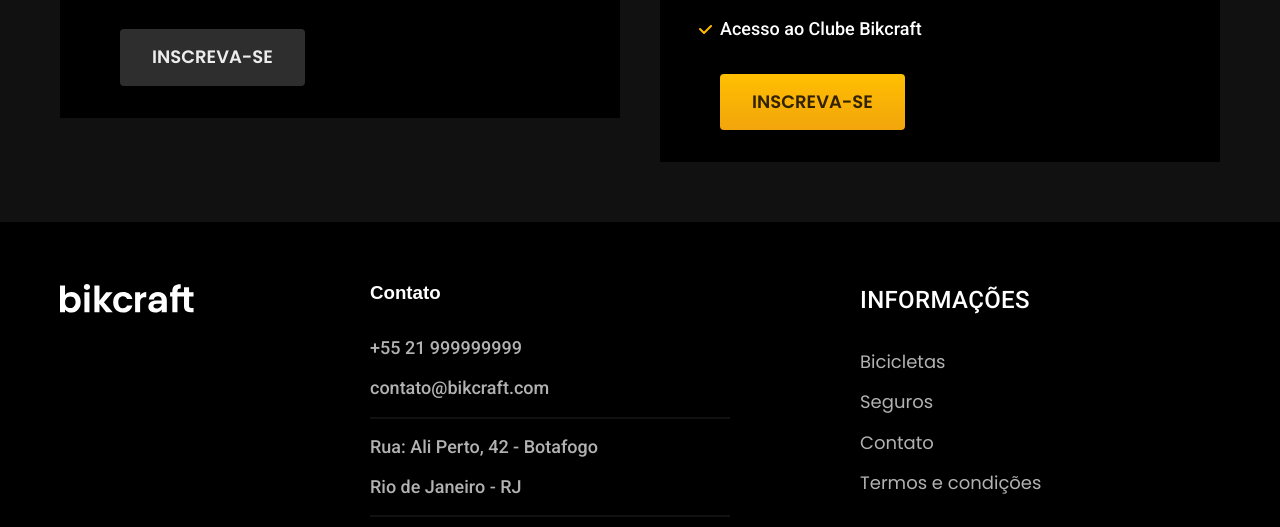
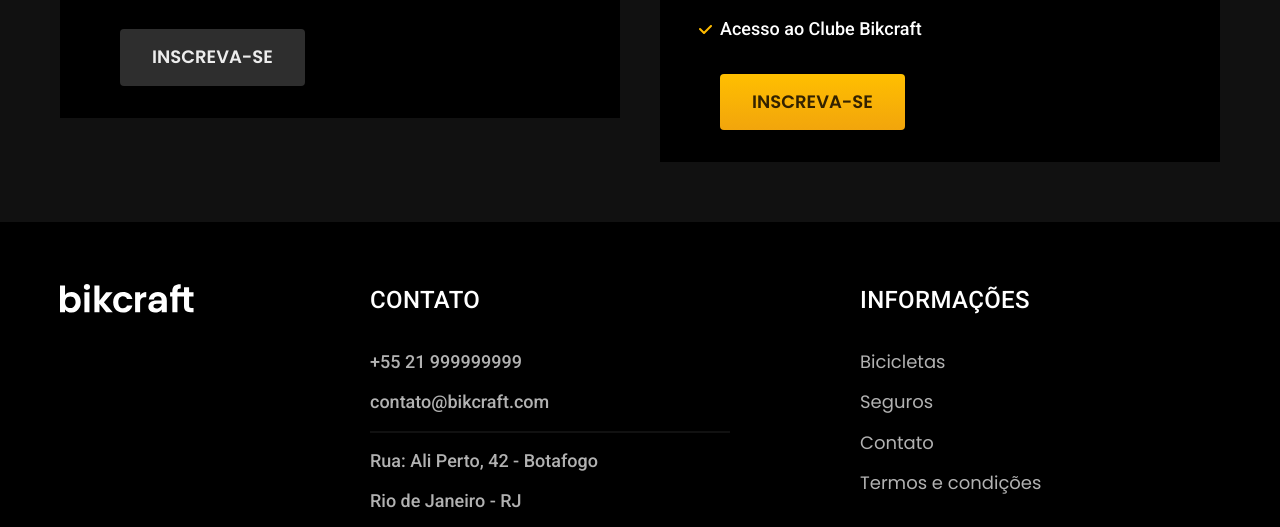
Before and after one commit to Edilca/Bikcraft---Bicicletas-Eletricas, a plain HTML site: page index.html in a window 1280 px wide. Shown: the part 4331-4858 px from the top of the page. Drawn offline with Linux system fonts and the light colour scheme.

Commit message:
pequenas alteracoes

```diff
--- a/index.html
+++ b/index.html
@@ -161,7 +161,7 @@
     <div class="footer container">
       <img src="./img/bikcraft.svg" alt="Bikcraft">
       <div class="footer-contato">
-        <h3 class="font-2-1-b cor-0">Contato</h3>
+        <h3 class="font-2-l-b cor-0">Contato</h3>
         <ul class="font-2-m cor-5">
           <li><a href="tel:+5521999999999"> +55 21 999999999</a></li>
           <li><a href="mailto:contato@bikcraft.com"> contato@bikcraft.com</a></li>
```
